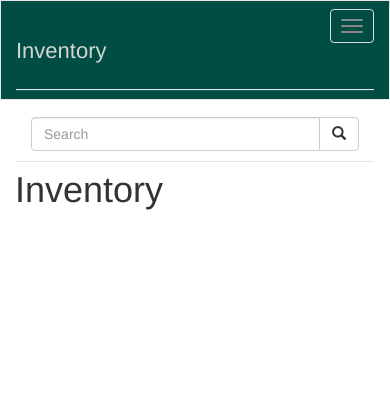
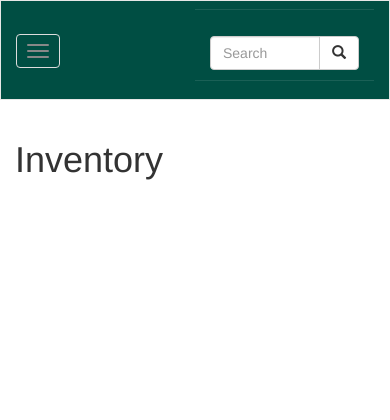
Before and after one commit to LCmry/inventory, a Django app: page / in a window 390 px wide. Shown: the top 420 px of the page. Run offline with Django 3.2, Linux system fonts and the light colour scheme; data that the repository does not hold is empty; parts of the project's set-up code (start-up, migrations or seed data) failed here and were passed over; some libraries are stand-ins or nearby versions.

Commit message:
Making more mobile friendly

```diff
--- a/inventory/settings.py
+++ b/inventory/settings.py
@@ -96,7 +96,7 @@
         'ENGINE': 'django.db.backends.postgresql_psycopg2',
         'NAME': os.environ['DB_NAME'],
         'USER': os.environ['DB_USER'],
-        'PASSWORD': os.environ['DB_PASSWAORD'],
+        'PASSWORD': os.environ['DB_PASSWORD'],
     }
 }
 
--- a/inventory_app/static/styles/style.css
+++ b/inventory_app/static/styles/style.css
@@ -5,6 +5,7 @@
 .navbar.navbar-default {
   height: 100px;
   background-color: #004E43;
+  z-index: 1001;
 }
 
 .navbar.navbar-default a {
@@ -20,9 +21,16 @@
   color: #D4D4D4;
 }
 
+@media (max-width: 979px) {
+  .navbar.navbar-nav li a {
+    padding-top: 10px;
+    padding-bottom: 10px;
+  }
+}
+
 .navbar.navbar-default a {
-  padding-top: 40px;
-  padding-bottom: 40px;
+  padding-top: 35px;
+  padding-bottom: 35px;
 }
 
 .navbar.navbar-default li a:hover {
@@ -33,13 +41,28 @@
   font-size: 22px;
 }
 
+.nav.navbar-nav li {
+  background-color: #004E43;
+}
+
+.navbar-toggle {
+  margin-left: 15px;
+  margin-top: 45%;
+}
+
+.search {
+  background-color: #004E43;
+}
+
 .navbar-form {
   padding-top: 27px;
+  border: 0px;
 }
 
 #content {
   min-height: 100%;
   margin-bottom: 100px;
+  clear: left;
 }
 
 .navbar.navbar-bottom {
--- a/templates/_base.html
+++ b/templates/_base.html
@@ -8,6 +8,9 @@
     <meta name="author" content="">
 
     <!-- Style -->
+    <!-- jQuery (necessary for Bootstrap's JavaScript plugins) -->
+    <script src="https://ajax.googleapis.com/ajax/libs/jquery/1.11.3/jquery.min.js"></script>
+    <script src="https://maxcdn.bootstrapcdn.com/bootstrap/3.3.6/js/bootstrap.min.js" integrity="sha384-0mSbJDEHialfmuBBQP6A4Qrprq5OVfW37PRR3j5ELqxss1yVqOtnepnHVP9aJ7xS" crossorigin="anonymous"></script>
     <link href="https://maxcdn.bootstrapcdn.com/bootstrap/3.3.6/css/bootstrap.min.css" rel="stylesheet" integrity="sha384-1q8mTJOASx8j1Au+a5WDVnPi2lkFfwwEAa8hDDdjZlpLegxhjVME1fgjWPGmkzs7" crossorigin="anonymous">
     <link rel="shortcut icon" type="image/x-icon" href="/images/favicon.ico">
     {% load staticfiles %}
@@ -19,24 +22,25 @@
     <nav class="navbar navbar-default">
       <div class="container">
         <!-- Brand and toggle get grouped for better mobile display -->
-        <div class="navbar-header">
-          <button type="button" class="navbar-toggle collapsed" data-toggle="collapse" aria-expanded="false">
+        <div class="navbar-header pull-left">
+          <button type="button" class="navbar-toggle collapsed" data-toggle="collapse" aria-expanded="false" data-target="#nav-collapse-links">
             <span class="sr-only">Toggle navigation</span>
             <span class="icon-bar"></span>
             <span class="icon-bar"></span>
             <span class="icon-bar"></span>
           </button>
-          <a class="navbar-brand" href="/">Inventory</a>
+          <a class="navbar-brand visible-lg visible-md" href="/">Inventory</a>
         </div>
 
         <!-- Collect the nav links, forms, and other content for toggling -->
-        <div class="collapse navbar-collapse col-md-6">
+        <div class="collapse navbar-collapse col-md-7 col-sm-6 col-xs-5" id="nav-collapse-links">
           <ul class="nav navbar-nav">
+            <li class="visible-sm visible-xs"><a href="/">Inventory</a></li>
             <li><a href="/categories">Categories</a></li>
             <li><a href="/outlets">Outlets</a></li>
           </ul>
         </div><!-- /.navbar-collapse -->
-        <div class="col-md-3 pull-right">
+        <div class="col-md-3 col-sm-5 col-xs-6 pull-right" id="search">
           <form class="navbar-form" role="search" action="{% url 'search' %}" method="get" accept-charset="utf-8">
             <div class="form-group input-group">
               <input type="text" class="form-control" name="q" placeholder="Search">
@@ -46,7 +50,7 @@
             </div>
           </form>
         </div>
-      </div><!-- /.container-fluid -->
+      </div><!-- /.container -->
     </nav>
     <!-- Search
         Source: https://www.calazan.com/adding-basic-search-to-your-django-site/ -->
```
